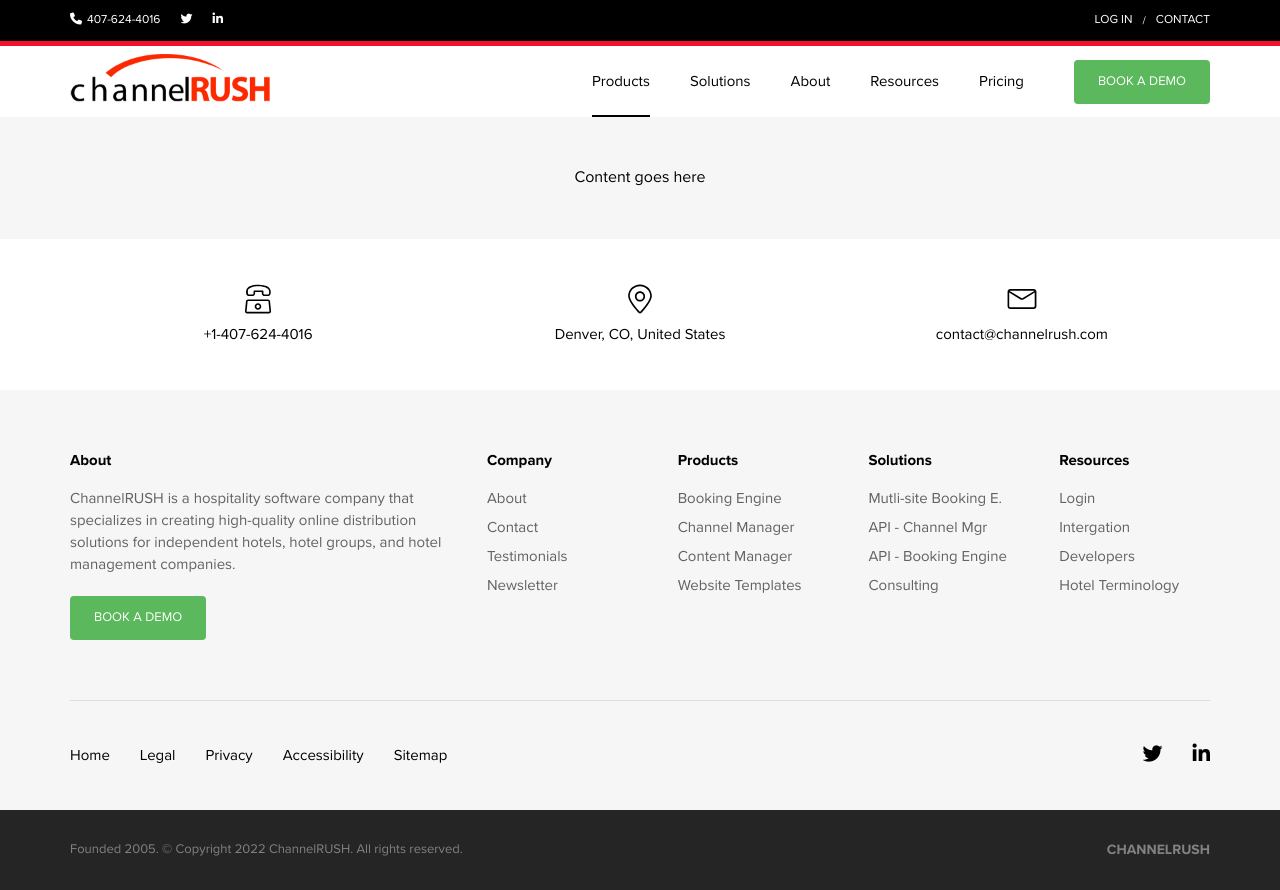
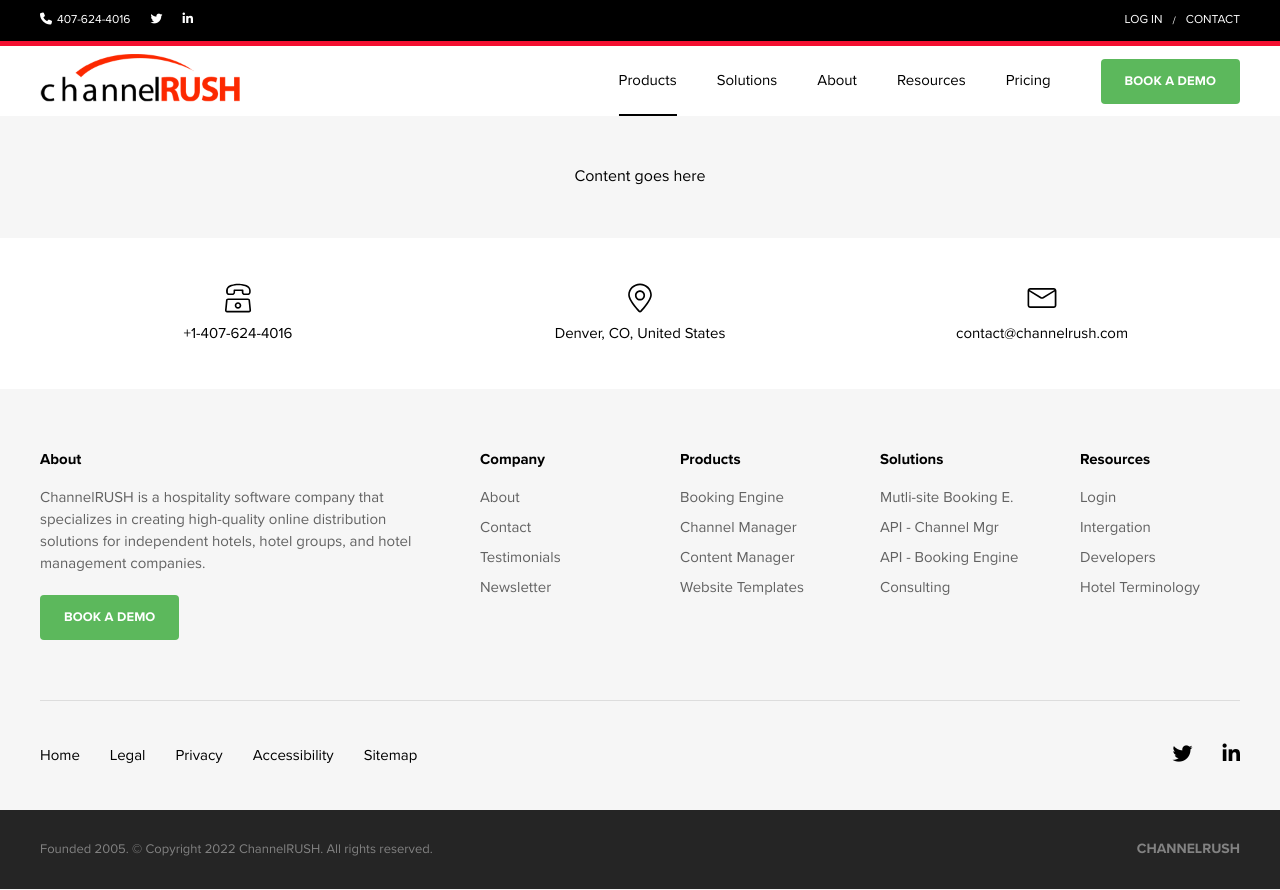
Before and after one commit to gursewak-sohi/ChannelRush, a plain HTML site: page index.html in a window 1280 px wide. Drawn offline with Linux system fonts and the light colour scheme.

Commit message:
theme changes astra

```diff
--- a/assets/css/style.css
+++ b/assets/css/style.css
@@ -1,5 +1,7 @@
 * {
     box-sizing: border-box;
+    outline: 0 none;
+    -moz-osx-font-smoothing: grayscale;
 }
 
 @font-face {
@@ -25,8 +27,8 @@
 }
 
 .theme-container {
-    max-width: 1200px;
-    padding: 0 30px;
+    max-width: 1240px;
+    padding: 0 20px;
     margin: 0 auto;
     width: 100%;
 }
@@ -75,6 +77,7 @@
     display: block;
     transition: 0.2s all ease;
     text-decoration: none;
+    line-height: 17px;
 }
 
 .header-top-bar a:hover {
@@ -135,6 +138,7 @@
     padding: 25px 0px;
     transition: 0.2s all ease;
     display: block;
+    line-height: 20px;
 }
 
 .menu-list>li>a:hover {
@@ -175,6 +179,9 @@
     border-radius: 4px;
     transition: 0.2s all ease;
     display: block;
+    font-weight: 700;
+    letter-spacing: 0.1px;
+    line-height: 19px;
     text-align: center;
 }
 
@@ -313,10 +320,15 @@
 .footer-top-unit h4 a {
     color: #000;
     text-decoration: none;
+    line-height: 15.5px;
 }
 
 .footer-top-unit h4 a:hover {
     color: rgb(83, 83, 83);
+}
+
+.footer-body {
+    background-color: #f6f6f6;
 }
 
 .footer-body-block {
@@ -356,6 +368,7 @@
     margin-bottom: 8px;
     transition: 0.2s all ease;
     white-space: nowrap;
+    line-height: 22px;
 }
 
 .footer-body-unit ul a:hover {
@@ -383,10 +396,14 @@
     transition: 0.2s all ease;
     display: block;
     text-align: center;
+    line-height: 19px;
+    font-weight: 700;
+    letter-spacing: 0.1px;
 }
 
 .book-demo-footer:hover {
     background-color: #449d44;
+    color: #fff;
 }
 
 .footer-social-block {
@@ -420,6 +437,7 @@
 
 .footer-links li a {
     font-size: 15px;
+    line-height: 15.5px;
 }
 
 .footer-social li {
@@ -440,6 +458,7 @@
     align-items: center;
     color: #828282;
     padding: 30px 0;
+    line-height: 19px;
 }
 
 .footer-bottom-block p {
```
Also changed, not shown: 4 other files.
